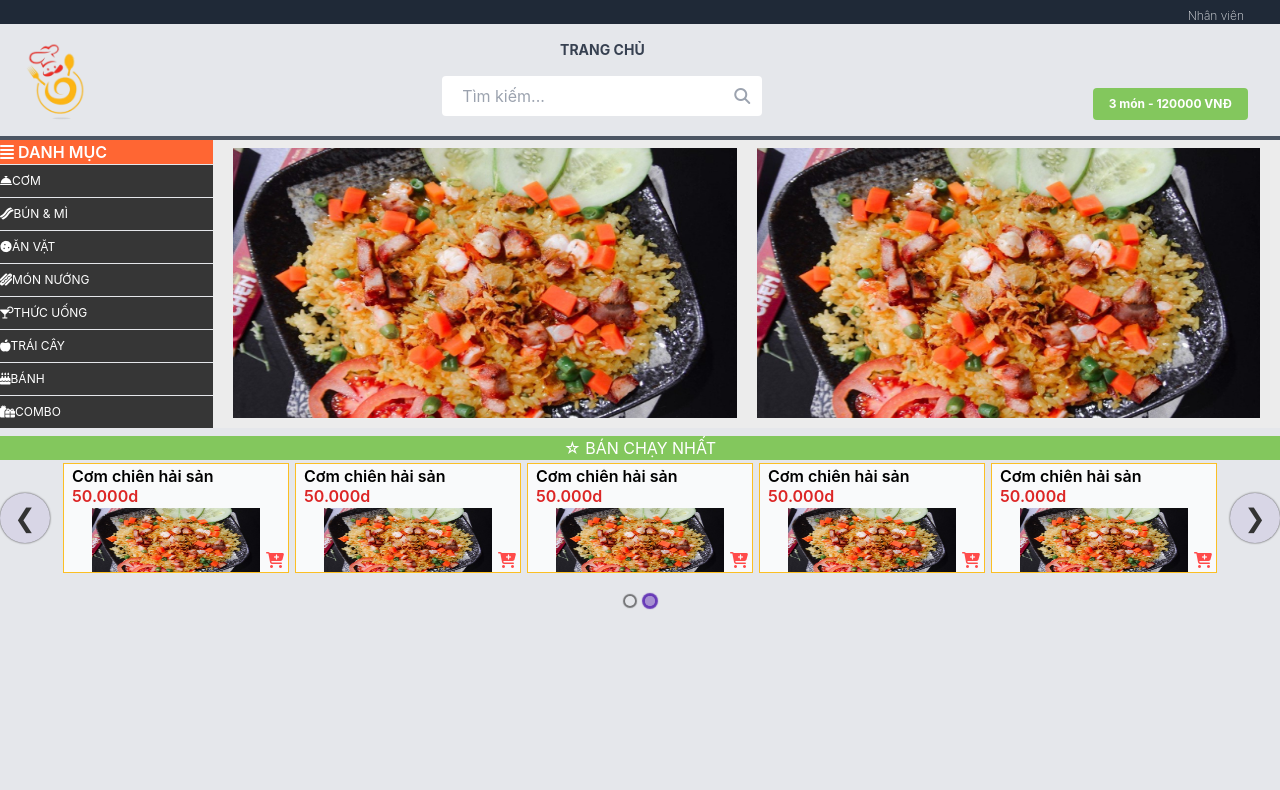
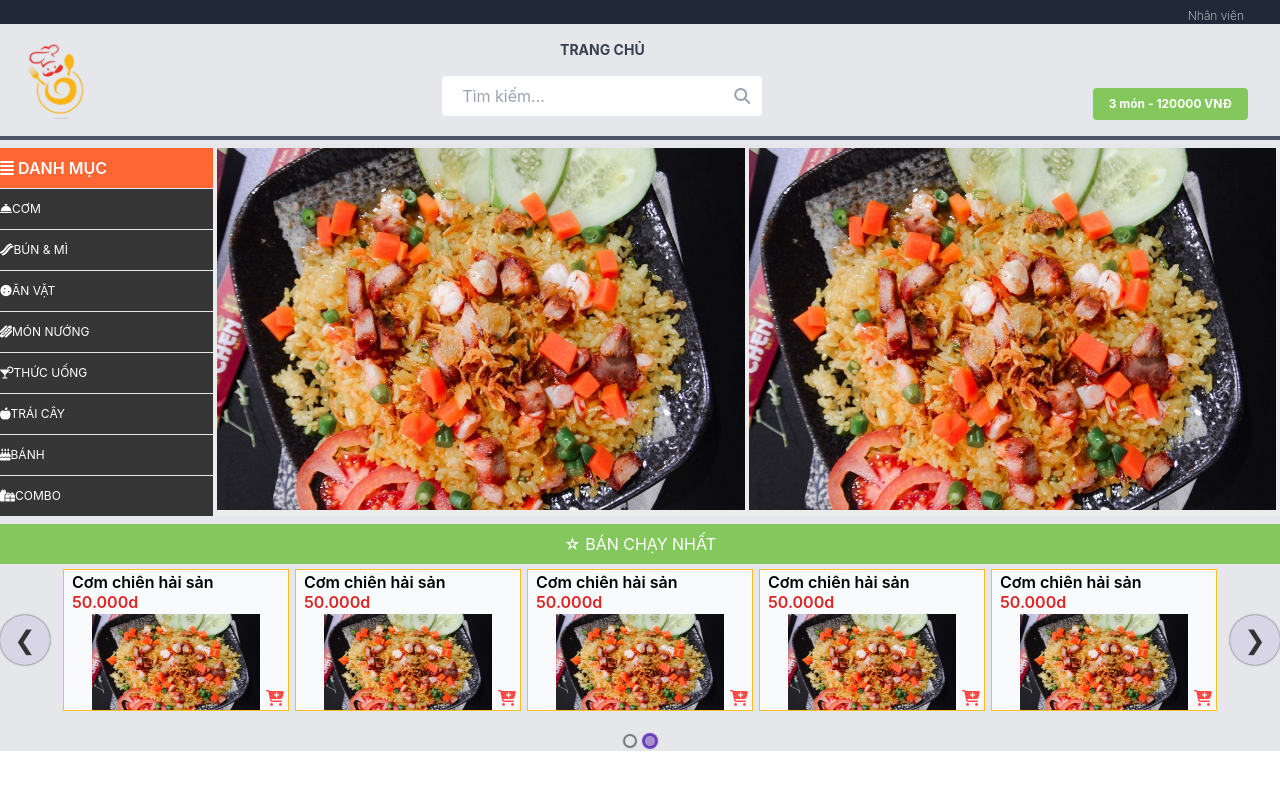
Before and after one commit to NamLH1310/restaurant-website, a React (Create React App) app: page / in a window 1280 px wide. Shown: the top 790 px of the page. Built offline with nearby package versions, Linux system fonts and the light colour scheme.

Commit message:
Fix HomeScreen v1

```diff
--- a/src/App.js
+++ b/src/App.js
@@ -14,7 +14,7 @@ function App() {
      setSearchTerm(searchTerm);
   }
   return (
-    <div className="h-screen w-screen bg-gray-200">
+    <div className="h-full w-full bg-gray-200">
     <NavigationBar term ={searchTerm} searchKeyWord={searchHandler}/>
     <Switch>
       <Route exact path="/" component={HomeScreen}/>
--- /dev/null
+++ b/src/Components/Category.js
@@ -0,0 +1,80 @@
+import React from "react";
+
+const stylebutton = "uppercase w-full h-full py-2 text-left";
+const stylecategory = "hover:bg-yellow-500 hover:opacity-80";
+
+function category(statusfood) {
+  const handleClick = () => {
+    // if (statusfood.foodswitch === 0) statusfood.setFoodswitch(1);
+    // else statusfood.setFoodswitch(0);
+  };
+  return (
+    <>
+      <div className="flex-inital w-1/6 divide-y divide-teal-400 font-semibold catagory">
+      </div>
+        <h4
+          style={{
+            background: "var(--primary1)",
+            color: "#ffffff",
+            textTransform: "uppercase",
+          }}
+        >
+          {" "}
+          <i className="fas fa-align-justify"></i> Danh mục
+        </h4>
+        <ul
+          className="divide-y font-normal text-xs"
+          style={{
+            background: "var(--primary4)",
+            color: "#ffffff",
+            textTransform: "uppercase",
+          }}
+        >
+          <li className={stylecategory}>
+            <button className={stylebutton} onClick={handleClick}>
+              <i className="fas fa-concierge-bell"></i>
+              Cơm
+            </button>
+          </li>
+
+          <li className={stylecategory}>
+            <button className={stylebutton} onClick={handleClick}>
+              <i className="fas fa-bacon"></i>Bún & Mì
+            </button>
+          </li>
+          <li className={stylecategory}>
+            <button className={stylebutton} onClick={handleClick}>
+              <i className="fas fa-cookie"></i>Ăn vặt
+            </button>
+          </li>
+          <li className={stylecategory}>
+            <button className={stylebutton} onClick={handleClick}>
+              <i className="fas fa-hotdog"></i>Món nướng
+            </button>
+          </li>
+          <li className={stylecategory}>
+            <button className={stylebutton} onClick={handleClick}>
+              <i className="fas fa-cocktail"></i>Thức uống
+            </button>
+          </li>
+          <li className={stylecategory}>
+            <button className={stylebutton} onClick={handleClick}>
+              <i className="fas fa-apple-alt"></i>Trái cây
+            </button>
+          </li>
+          <li className={stylecategory}>
+            <button className={stylebutton} onClick={handleClick}>
+              <i className="fas fa-birthday-cake"></i>Bánh
+            </button>
+          </li>
+          <li className={stylecategory}>
+            <button className={stylebutton} onClick={handleClick}>
+              <i className="fas fa-gifts"></i>Combo
+            </button>
+          </li>
+        </ul>
+    </>
+  );
+}
+
+export default category;
--- a/src/Components/Employer.js
+++ b/src/Components/Employer.js
@@ -10,6 +10,7 @@ function Employer(props) {
 		})
 		employeeList = newEmployeesList;
 	   }
+
 	return (
 		<React.Fragment>
 			<div className="container mx-auto py-5" >
@@ -20,6 +21,7 @@ function Employer(props) {
 								)
 							})
 						}
+
 				</div>
 
 			</div>
--- a/src/Components/HomeScreen.js
+++ b/src/Components/HomeScreen.js
@@ -2,25 +2,25 @@ import ComChien from "../Assets/ComChien.jpg";
 import Carousel from "react-elastic-carousel";
 import React, { Component, useState } from "react";
 import "tailwindcss/tailwind.css";
-
+import Category from "./Category";
 <script
   src="https://kit.fontawesome.com/a076d05399.js"
   crossorigin="anonymous"
 ></script>;
 
-const stylebutton = "uppercase w-full h-full py-2 text-left";
+const stylebutton = "uppercase w-full h-full py-3 text-left";
 const stylecategory = "hover:bg-yellow-500 hover:opacity-80";
 const listfood = [];
 const listfoodtop = [];
-for (let i = 0; i < 10; i++) {
+for (let i = 0; i < 8; i++) {
   listfood.push(
-    <div className="relative bg-gray-50 h-auto my-1 ring-1 ring-yellow-400 hover:opacity-90 food">
-      <div className="ml-2 font-semibold food-text">
+    <div className="relative bg-gray-50 h-44 ring-1 ring-yellow-400 hover:opacity-90 cursor-pointer food">
+      <div className="ml-4 mt-1 font-semibold food-text">
         <h4>Cơm chiên hải sản</h4>
         <h5 className="-mt-1 text-red-600">50.000d</h5>
       </div>
       <div>
-        <img src={ComChien} className="h-20 w-2/3 mx-auto food-img" />
+        <img src={ComChien} className="h-4/5 w-3/4 mt-2 mx-auto food-img" />
       </div>
       <i
         className="absolute bottom-0 right-0 mr-1 mb-1 fas fa-cart-plus"
@@ -32,14 +32,17 @@ for (let i = 0; i < 10; i++) {
 
 for (let i = 0; i < 10; i++) {
   listfoodtop.push(
-    <div className="SlideContainer h-topsale my-1">
-      <div className="relative bg-gray-50 mx-1 w-full h-full ring-1 ring-yellow-400 hover:opacity-90 food">
+    <div className="SlideContainer h-36 my-1 ">
+      <div
+        className="relative bg-gray-50 mx-1 w-full h-full ring-1 ring-yellow-400 hover:opacity-90 cursor-pointer food"
+        key={i}
+      >
         <div className="ml-2 font-semibold food-text">
           <h4>Cơm chiên hải sản</h4>
           <h5 className="-mt-1 text-red-600">50.000d</h5>
         </div>
         <div>
-          <img src={ComChien} className="h-16 w-3/4 mx-auto food-img" />
+          <img src={ComChien} className="h-24 w-3/4 mx-auto food-img" />
         </div>
         <i
           className="absolute bottom-0 right-0 mr-1 mb-1 fas fa-cart-plus"
@@ -54,24 +57,24 @@ const breakPoints = [{ width: 300, itemsToShow: 5 }];
 
 function HomeScreen(props) {
   const [foodswitch, setFoodswitch] = useState(1);
-  const handleClick = (category) => {
+  const handleClick = () => {
     if (foodswitch === 0) setFoodswitch(1);
     else setFoodswitch(0);
-    console.log("A");
   };
   return (
     <div>
       <div
-        className="flex mb-2"
+        className="flex mb-2 mt-2 h-full"
         style={{ background: "var(--background-secondary)" }}
       >
-        <div className="flex-inital w-1/6 divide-y divide-teal-400 font-semibold catagory">
+        <div className="flex-intial w-1/6 divide-y divide-teal-400 font-semibold catagory">
           <h4
             style={{
               background: "var(--primary1)",
               color: "#ffffff",
               textTransform: "uppercase",
             }}
+            className="py-2"
           >
             {" "}
             <i className="fas fa-align-justify"></i> Danh mục
@@ -129,25 +132,39 @@ function HomeScreen(props) {
           </ul>
         </div>
         {(foodswitch && (
-          <div className="flex-1 grid grid-cols-2 gap-5 mr-5 ml-5 list-promotion">
+          <div className="flex-1 grid grid-cols-2 gap-1 mr-1 ml-1 list-promotion">
             <div>
-              <img src={ComChien} className="h-promotion w-full my-2" />
+              <img
+                src={ComChien}
+                className="h-promotion w-full cursor-pointer"
+              />
             </div>
             <div>
-              <img src={ComChien} className="h-promotion w-full my-2" />
+              <img
+                src={ComChien}
+                className="h-promotion w-full cursor-pointer"
+              />
             </div>
           </div>
         )) || (
-          <div className="flex-1 grid grid-cols-5 gap-2 mr-5 ml-5 list-food">
+          <div className="flex-1 grid grid-cols-4 gap-2 mr-2 ml-2 list-food">
             {listfood}
           </div>
         )}
       </div>
       {/* Ban chay nhat */}
       <div className="Heading">
-        <h2 class="TopSale"> &#9734; BÁN CHẠY NHẤT</h2>
+        <h2 className="TopSale py-2"> &#9734; BÁN CHẠY NHẤT</h2>
       </div>
-      <Carousel breakPoints={breakPoints} enableAutoPlay autoPlaySpeed={2500}>
+      <Carousel
+        breakPoints={breakPoints}
+        enableAutoPlay
+        itemPadding={[2, 0]}
+        focusOnSelect={true}
+        disableArrowsOnEnd={false}
+        autoPlaySpeed={2500}
+
+      >
         {listfoodtop}
       </Carousel>
     </div>
--- a/src/Components/eDisplay.js
+++ b/src/Components/eDisplay.js
@@ -4,6 +4,7 @@ import {ContextList} from '../Context'
 
 function Employee(emp) {
 	const List = useContext(ContextList)
+
 	return (
 		<div className="container my-5 box-border max-w-full min-w-full px-5 mx-5 "  >
 			<div className="grid grid-rows-3 grid-flow-col mx-auto border-4 border-solid bg-gray-100">
--- a/src/Context.js
+++ b/src/Context.js
@@ -10,6 +10,7 @@ class ContextProvider extends Component {
 		Cart: [],
 		ModalVisible: -1,
 		User: String,
+
 
 	}
 	//Lay du lieu trong set
--- a/tailwind.config.js
+++ b/tailwind.config.js
@@ -5,7 +5,7 @@ module.exports = {
     extend: {
       height: {
         topsale: "120px",
-        promotion: "270px"
+        promotion: "362px"
       },
       colors:{
         primarycolor: "#83C75D",
```
